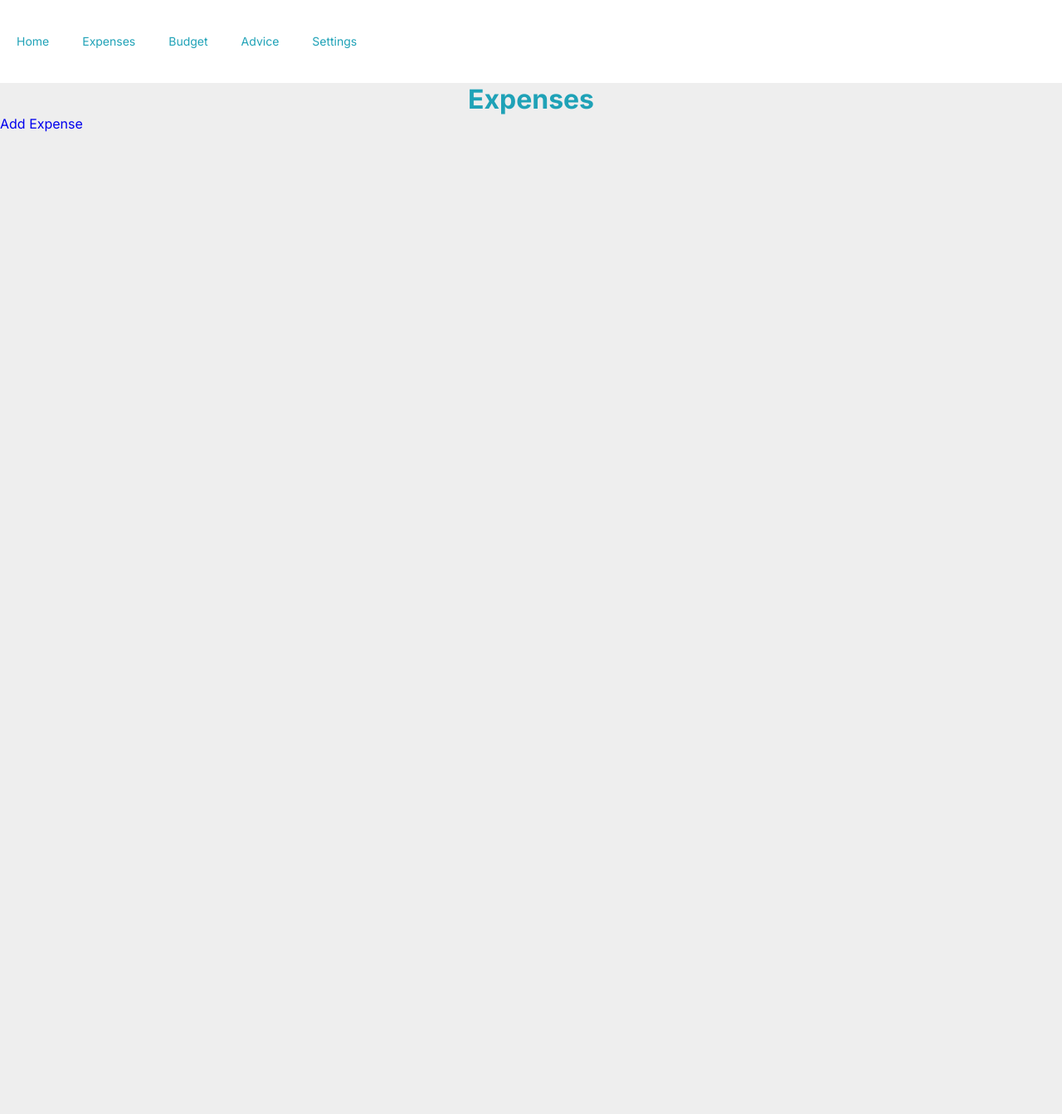
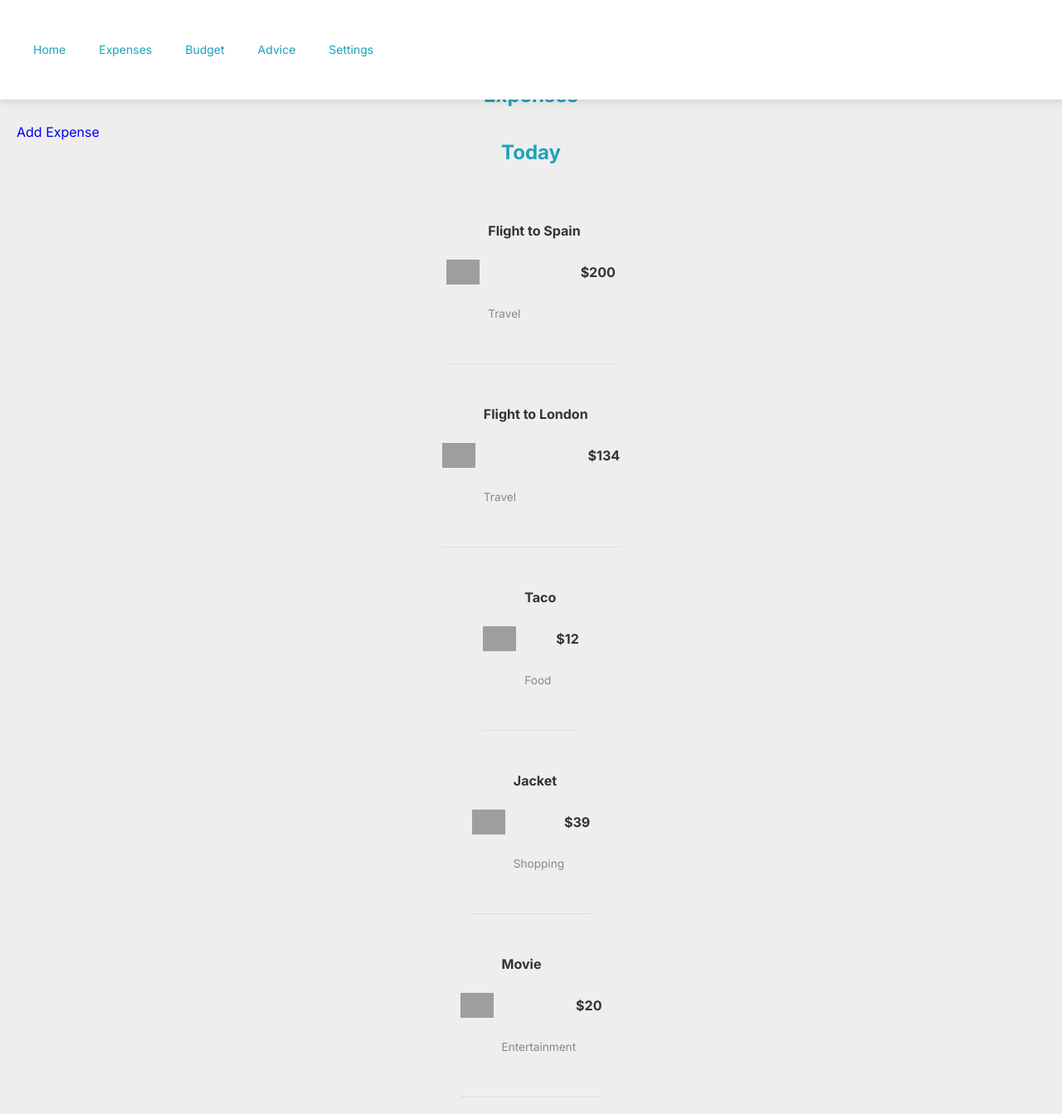
Before and after one commit to chelsnn/Budget-App, a Flask app: page /expenses in a window 1280 px wide. Shown: the whole page at 83% size. Before the commit the page ends 159 px from the top, so only its background shows below. Run offline with Flask 3, Linux system fonts and the light colour scheme; grey boxes are pictures that could not be loaded.

Commit message:
added expenses page

```diff
--- a/templates/addExpense.html
+++ b/templates/addExpense.html
@@ -3,7 +3,7 @@
 <body>
     {% include 'navbar.html' %}
     <h1>Add Expense</h1>
-   <form action="/addExpense" method="POST">
+   <form action="/addExpense" style="display: flex; flex-direction: column; align-items: center;" method="POST">
         <label id="amount">Amount</label>
         <input type="number" id="amountInput"></input>
         <br></br>
--- a/templates/expenses.html
+++ b/templates/expenses.html
@@ -1,8 +1,146 @@
+<!DOCTYPE html>
 <html>
-<head><title>Budget App</title></head>
+<head>
+    <title>Budget App</title>
+    <style>
+        /* Navbar styling */
+        .navbar {
+            background-color: #ffffff;
+            box-shadow: 0 4px 8px rgba(0, 0, 0, 0.1);
+            padding: 10px 20px;
+            position: fixed;
+            top: 0;
+            width: 100%;
+            display: flex;
+            justify-content: space-between;
+            align-items: center;
+            z-index: 1000;
+        }
+        /* Main body and content styling */
+        body {
+            font-family: Arial, sans-serif;
+            margin: 0;
+            padding: 0;
+            background-color: #f5f5f5;
+        }
+        .content {
+            margin-top: 80px; /* Offset to prevent content overlap with navbar */
+            padding: 20px;
+        }
+        h1 {
+            color: #007bff;
+            font-size: 1.5em;
+            margin-bottom: 20px;
+        }
+        .expense-list {
+            list-style: none;
+            padding: 0;
+            display: flex;
+            align-items: center;
+            flex-direction: column;
+        }
+        .expense-item {
+            display: flex;
+            align-items: center;
+            justify-content: space-between;
+            padding: 10px 0;
+            border-bottom: 1px solid #ddd;
+        }
+        .expense-item img {
+            width: 40px;
+            height: 40px;
+            margin-right: 10px;
+            object-fit: contain;
+        }
+        .expense-info {
+            display: flex;
+            align-items: center;
+            flex: 1;
+        }
+        .expense-details {
+            display: flex;
+            flex-direction: column;
+        }
+        .expense-title {
+            font-weight: bold;
+            color: #333;
+            margin: 0;
+        }
+        .expense-category {
+            color: #888;
+            font-size: 0.85em;
+        }
+        .expense-amount {
+            font-weight: bold;
+            color: #333;
+        }
+    </style>
+</head>
 <body>
-    {% include 'navbar.html' %}
-    <h1>Expenses</h1>
-    <a href="{{ url_for('addExpense') }}">Add Expense</a>
+    <!-- Navbar -->
+    <div class="navbar">
+        {% include 'navbar.html' %}
+    </div>
+
+    <!-- Main content -->
+    <div class="content">
+        <h1>Expenses</h1>
+        <a href="{{ url_for('addExpense') }}">Add Expense</a>
+
+
+        <h1>Today</h1>
+        <ul class="expense-list">
+            <li class="expense-item">
+                <div class="expense-info">
+                    <img src="travel.png" alt="Travel Icon">
+                    <div class="expense-details">
+                        <p class="expense-title">Flight to Spain</p>
+                        <p class="expense-category">Travel</p>
+                    </div>
+                </div>
+                <div class="expense-amount">$200</div>
+            </li>
+            <li class="expense-item">
+                <div class="expense-info">
+                    <img src="travel.png" alt="Travel Icon">
+                    <div class="expense-details">
+                        <p class="expense-title">Flight to London</p>
+                        <p class="expense-category">Travel</p>
+                    </div>
+                </div>
+                <div class="expense-amount">$134</div>
+            </li>
+            <li class="expense-item">
+                <div class="expense-info">
+                    <img src="food.png" alt="Food Icon">
+                    <div class="expense-details">
+                        <p class="expense-title">Taco</p>
+                        <p class="expense-category">Food</p>
+                    </div>
+                </div>
+                <div class="expense-amount">$12</div>
+            </li>
+            <li class="expense-item">
+                <div class="expense-info">
+                    <img src="shopping.png" alt="Shopping Icon">
+                    <div class="expense-details">
+                        <p class="expense-title">Jacket</p>
+                        <p class="expense-category">Shopping</p>
+                    </div>
+                </div>
+                <div class="expense-amount">$39</div>
+            </li>
+            <li class="expense-item">
+                <div class="expense-info">
+                    <img src="entertainment.png" alt="Entertainment Icon">
+                    <div class="expense-details">
+                        <p class="expense-title">Movie</p>
+                        <p class="expense-category">Entertainment</p>
+                    </div>
+                </div>
+                <div class="expense-amount">$20</div>
+            </li>
+        </ul>
+    </div>
 </body>
 </html>
```
